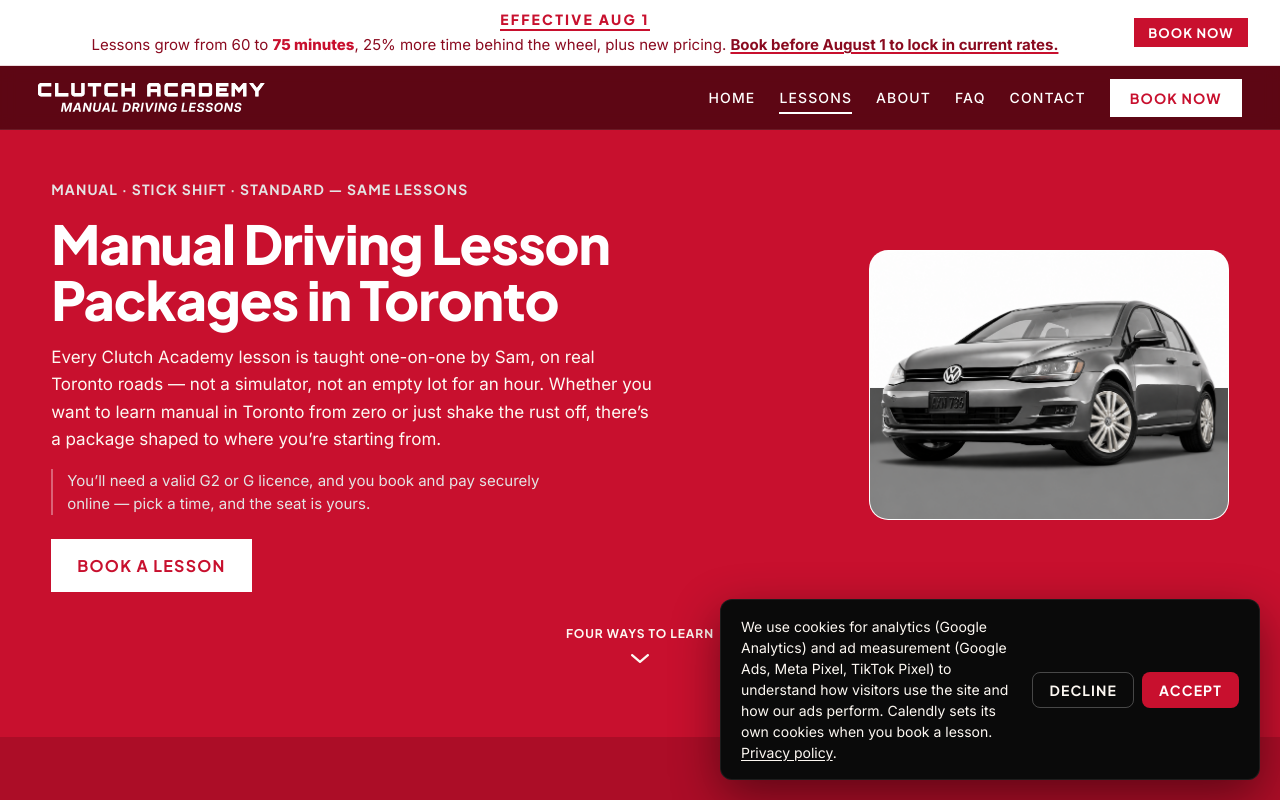
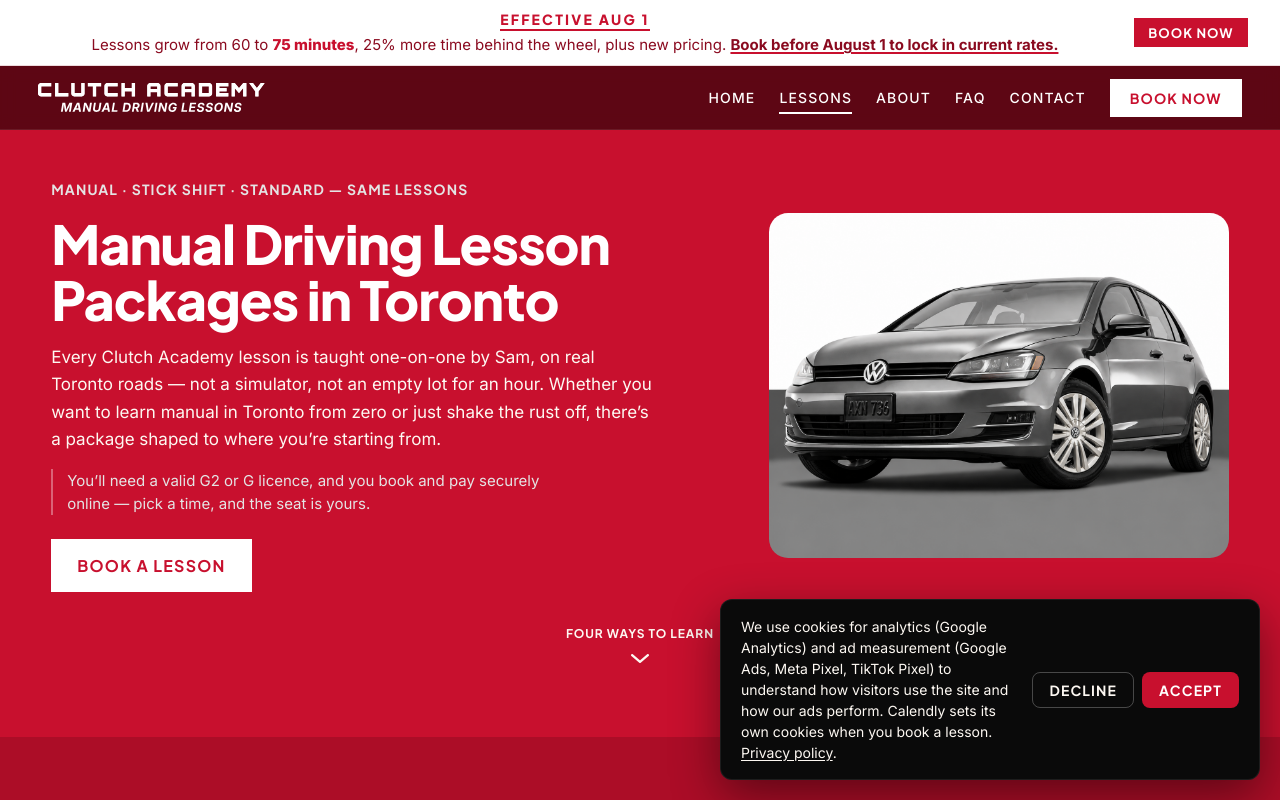
Before and after one commit to scottdoggett/clutch-academy-site, a Next.js app: page /manual-driving-lessons in a window 1280 px wide. Shown: the top 800 px of the page. Built offline with nearby package versions, Linux system fonts and the light colour scheme.

Commit message:
style: enlarge hub training-car photo, remove border
Widen the hero media column (360px -> 460px) and bump the image max-width to
match; update the sizes hint accordingly. Drop the 1px border (rounded corners
kept).

```diff
--- a/src/app/manual-driving-lessons/hub.css
+++ b/src/app/manual-driving-lessons/hub.css
@@ -18,7 +18,7 @@
 
 .hub-intro__grid {
   display: grid;
-  grid-template-columns: minmax(0, 1.2fr) minmax(240px, 360px);
+  grid-template-columns: minmax(0, 1.2fr) minmax(260px, 460px);
   gap: clamp(2.5rem, 6vw, 6rem);
   align-items: center;
 }
@@ -120,7 +120,7 @@
 .hub-intro__media {
   margin: 0;
   width: 100%;
-  max-width: 360px;
+  max-width: 460px;
 }
 
 .hub-intro__photo {
@@ -130,7 +130,6 @@
   object-fit: cover;
   display: block;
   background-color: var(--white);
-  border: 1px solid rgba(255, 255, 255, 0.15);
   border-radius: clamp(0.75rem, 1.5vw, 1.25rem);
 }
 
--- a/src/app/manual-driving-lessons/page.jsx
+++ b/src/app/manual-driving-lessons/page.jsx
@@ -143,7 +143,7 @@
                 src={lessonsCar}
                 alt="A grey manual-transmission hatchback like the one used for Clutch Academy lessons"
                 priority
-                sizes="(max-width: 767px) 90vw, 360px"
+                sizes="(max-width: 767px) 90vw, 460px"
               />
             </figure>
           </div>
```
